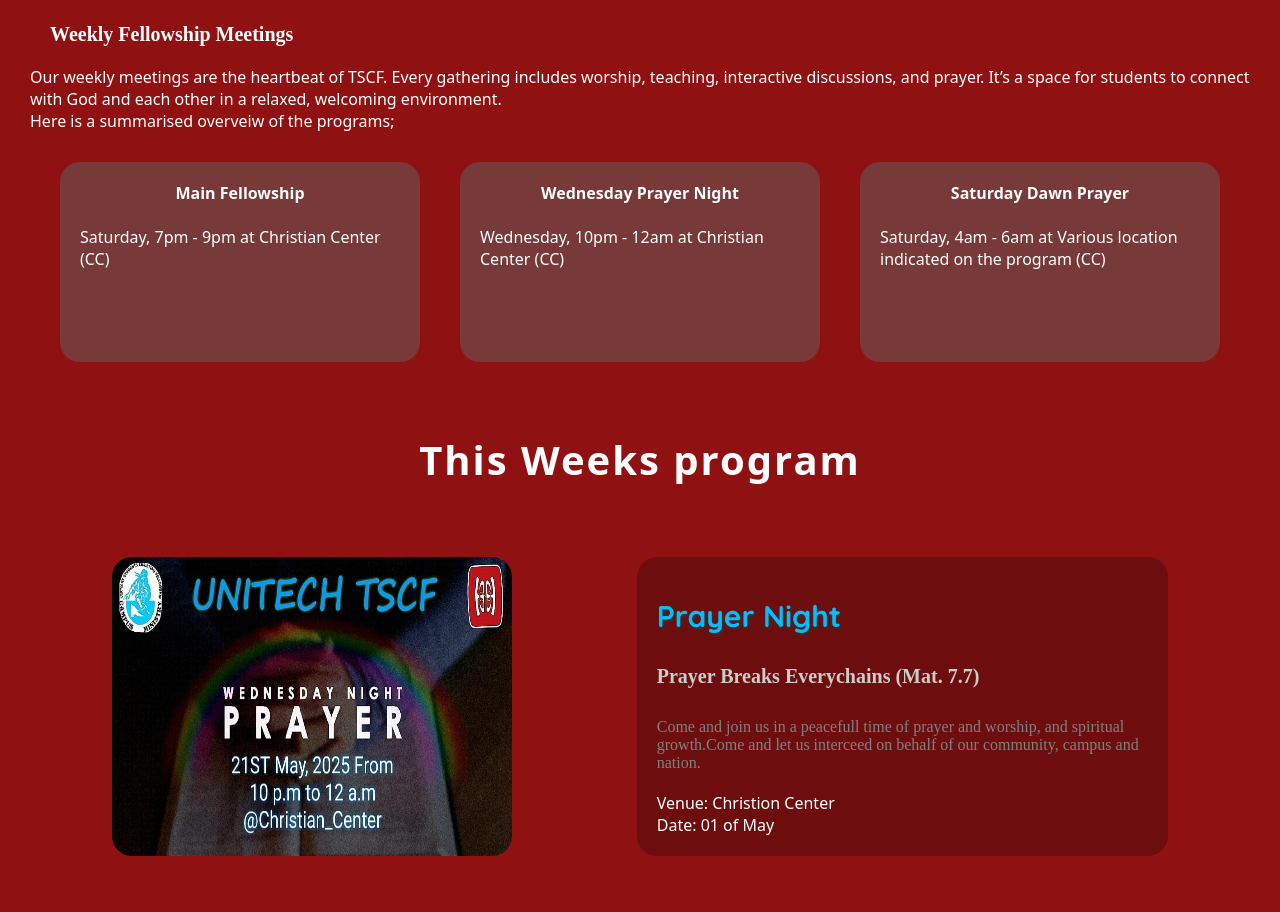
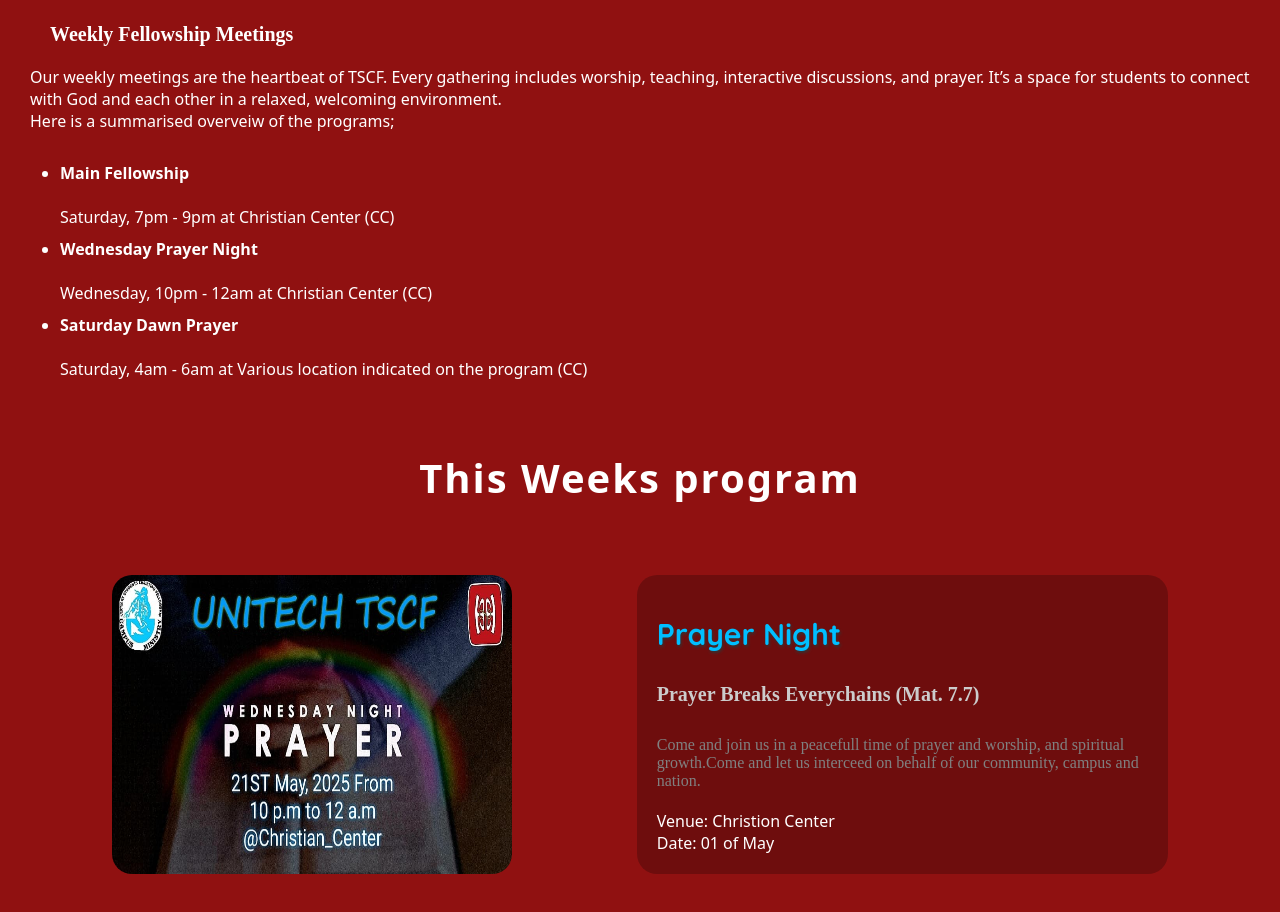
Before and after one commit to MisterTechnology/uot-tscf, a plain HTML site: page www/program.html in a window 1280 px wide. Shown: the part 814-1726 px from the top of the page. Drawn offline with Linux system fonts and the light colour scheme; a web font is replaced by a local one.

Commit message:
flex box in program to list

```diff
--- a/www/program.html
+++ b/www/program.html
@@ -63,18 +63,12 @@
                     <h3>Weekly Fellowship Meetings</h3>
                     <p>Our weekly meetings are the heartbeat of TSCF. Every gathering includes worship, teaching, interactive discussions, and prayer. It’s a space for students to connect with God and each other in a relaxed, welcoming environment.</p>
                     <p>Here is a summarised overveiw of the programs;</p>
-                    <div class="flex-box">
-                        <div>
-                            <p class="main-title"><strong>Main Fellowship</strong></p><br />Saturday, 7pm - 9pm at Christian Center (CC)
-                        </div>
-                        <div>
-                            <p class="main-title"><strong>Wednesday Prayer Night</strong></p><br /> Wednesday, 10pm - 12am at Christian Center (CC)
-                        </div>
-                        <div>
-                            <p class="main-title"><strong>Saturday Dawn Prayer</strong></p>
-                            <br /> Saturday, 4am - 6am at Various location indicated on the program (CC)
-                        </div>
-                    </div>
+                    <ul>
+                        <li><strong>Main Fellowship</strong></p><br />Saturday, 7pm - 9pm at Christian Center (CC)</li>
+                        <li><strong>Wednesday Prayer Night</strong></p><br /> Wednesday, 10pm - 12am at Christian Center (CC)</li>
+                        <li><strong>Saturday Dawn Prayer</strong></p>
+                            <br /> Saturday, 4am - 6am at Various location indicated on the program (CC)</li>
+                    </ul>
             </div>
         </div>
         <h2 class="heading">This Weeks program</h2>
```
